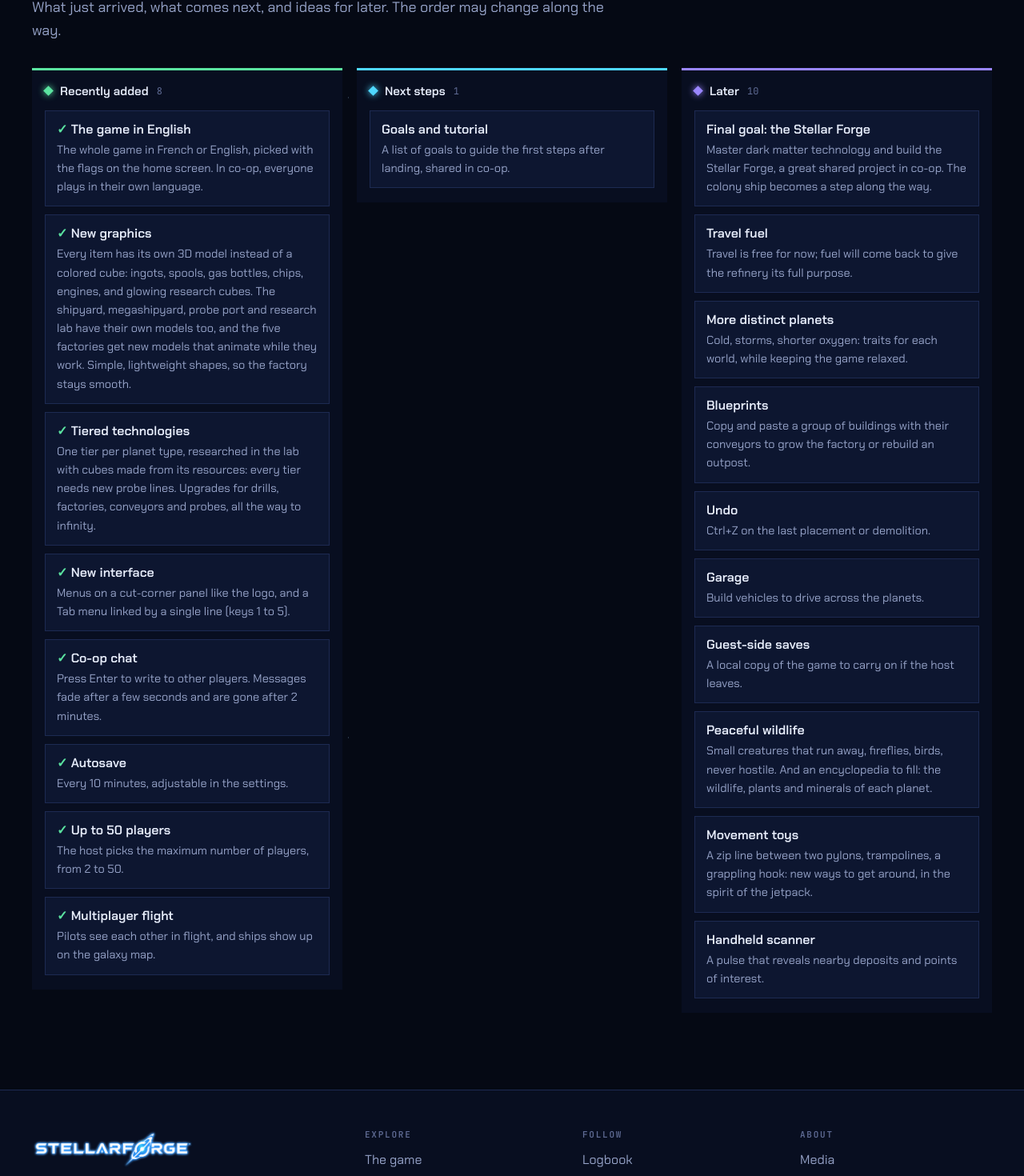
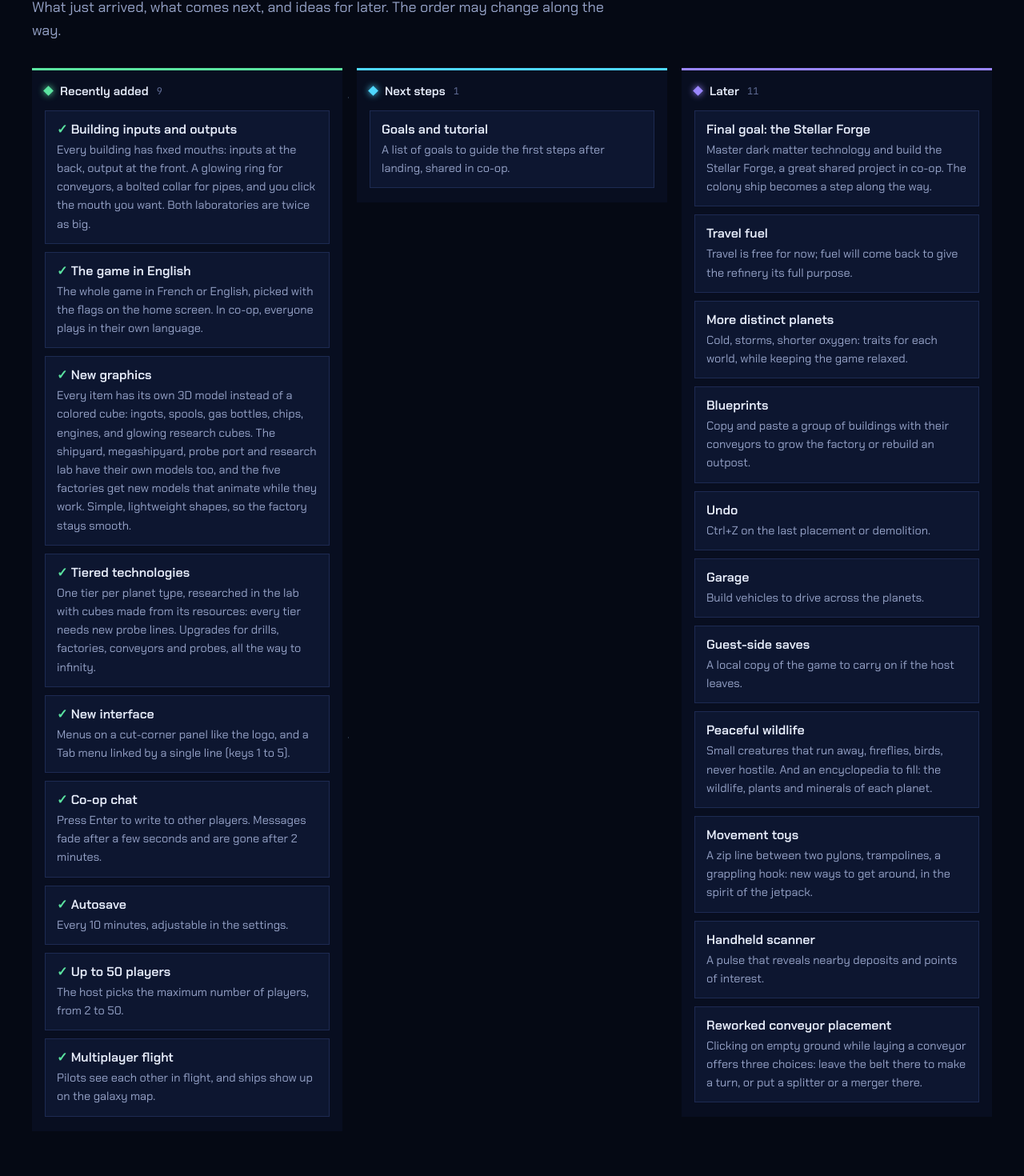
Before and after one commit to Dorsk/StellarForge_website, an Angular app: page /en/roadmap in a window 1280 px wide. Shown: the part 230-1700 px from the top of the page at 80% size. Built offline with nearby package versions, Linux system fonts and the light colour scheme.

Commit message:
rework entrees et sorties des tapis

```diff
--- a/src/app/i18n/en.ts
+++ b/src/app/i18n/en.ts
@@ -216,6 +216,8 @@ export const EN: Record<TKey, string> = {
   'roadmap.done': 'Recently added',
   'roadmap.next': 'Next steps',
   'roadmap.later': 'Later',
+  'roadmap.done9.title': 'Building inputs and outputs',
+  'roadmap.done9.text': 'Every building has fixed mouths: inputs at the back, output at the front. A glowing ring for conveyors, a bolted collar for pipes, and you click the mouth you want. Both laboratories are twice as big.',
   'roadmap.done8.title': 'The game in English',
   'roadmap.done8.text': 'The whole game in French or English, picked with the flags on the home screen. In co-op, everyone plays in their own language.',
   'roadmap.done7.title': 'New graphics',
@@ -254,6 +256,8 @@ export const EN: Record<TKey, string> = {
   'roadmap.later9.text': 'A zip line between two pylons, trampolines, a grappling hook: new ways to get around, in the spirit of the jetpack.',
   'roadmap.later10.title': 'Handheld scanner',
   'roadmap.later10.text': 'A pulse that reveals nearby deposits and points of interest.',
+  'roadmap.later11.title': 'Reworked conveyor placement',
+  'roadmap.later11.text': 'Clicking on empty ground while laying a conveyor offers three choices: leave the belt there to make a turn, or put a splitter or a merger there.',
 
   'media.title': 'Media and press',
   'media.lede': 'Official images and information to talk about the game.',
--- a/src/app/i18n/fr.ts
+++ b/src/app/i18n/fr.ts
@@ -223,6 +223,8 @@ export const FR = {
   'roadmap.done': 'Arrivé récemment',
   'roadmap.next': 'Prochaines étapes',
   'roadmap.later': 'Plus tard',
+  'roadmap.done9.title': 'Entrées et sorties des bâtiments',
+  'roadmap.done9.text': 'Chaque bâtiment a des bouches fixes : les entrées à l\'arrière, la sortie à l\'avant. Un anneau lumineux pour les convoyeurs, une collerette boulonnée pour les tuyaux, et on clique sur la bouche voulue. Les deux laboratoires sont deux fois plus grands.',
   'roadmap.done8.title': 'Le jeu en anglais',
   'roadmap.done8.text': 'Tout le jeu en français ou en anglais, au choix avec les drapeaux de l\'écran d\'accueil. En coopération, chacun joue dans sa langue.',
   'roadmap.done7.title': 'Nouveaux éléments graphiques',
@@ -261,6 +263,8 @@ export const FR = {
   'roadmap.later9.text': 'Tyrolienne entre deux pylônes, trampolines, grappin : de nouvelles façons de se déplacer, dans la veine du jetpack.',
   'roadmap.later10.title': 'Scanner à main',
   'roadmap.later10.text': 'Une onde qui révèle les gisements et les points d\'intérêt proches.',
+  'roadmap.later11.title': 'Pose des convoyeurs revue',
+  'roadmap.later11.text': 'Un clic dans le vide en posant un convoyeur propose trois choix : laisser le tapis là pour prendre un virage, ou y placer un répartiteur ou un fusionneur.',
 
   // Médias
   'media.title': 'Médias et presse',
--- a/src/app/pages/roadmap/roadmap.ts
+++ b/src/app/pages/roadmap/roadmap.ts
@@ -8,6 +8,7 @@ interface Column { id: string; title: TKey; items: { title: TKey; text: TKey }[]
 const COLUMNS: Column[] = [
   {
     id: 'done', title: 'roadmap.done', items: [
+      { title: 'roadmap.done9.title', text: 'roadmap.done9.text' },
       { title: 'roadmap.done8.title', text: 'roadmap.done8.text' },
       { title: 'roadmap.done7.title', text: 'roadmap.done7.text' },
       { title: 'roadmap.done6.title', text: 'roadmap.done6.text' },
@@ -35,6 +36,7 @@ const COLUMNS: Column[] = [
       { title: 'roadmap.later8.title', text: 'roadmap.later8.text' },
       { title: 'roadmap.later9.title', text: 'roadmap.later9.text' },
       { title: 'roadmap.later10.title', text: 'roadmap.later10.text' },
+      { title: 'roadmap.later11.title', text: 'roadmap.later11.text' },
     ],
   },
 ];
```
Also changed, not shown: public/data/journal.json (+1 -1 lines).
